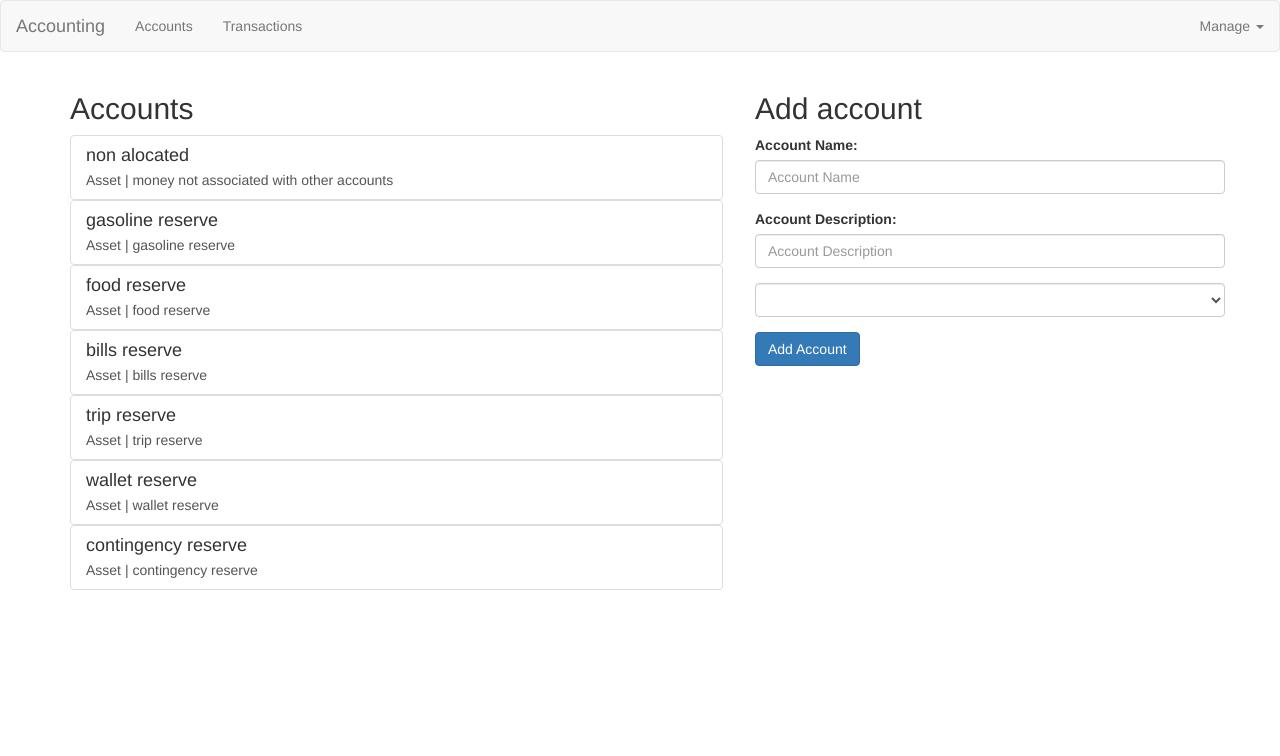
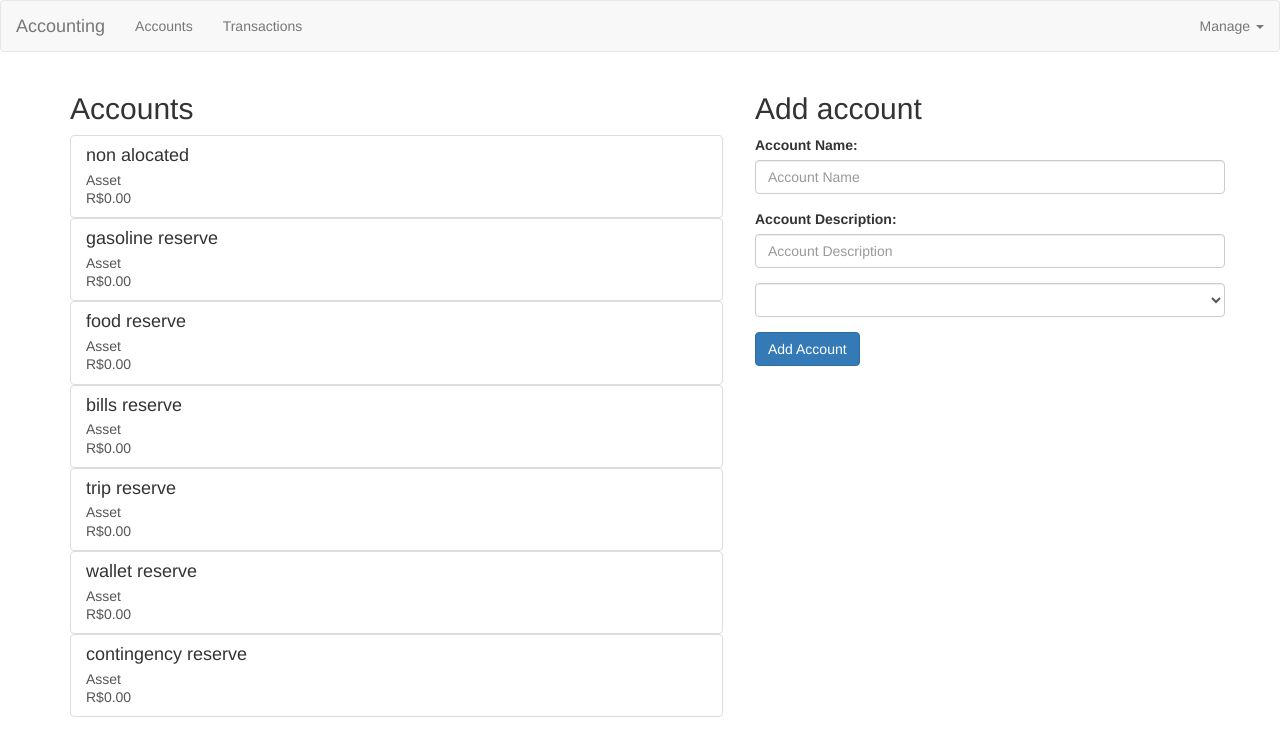
Before and after one commit to fferreira12/AccountingAngular, an Angular app in the folder accounting-angular/: page /account in a window 1280 px wide. Shown: the top 756 px of the page. Built offline with nearby package versions, Linux system fonts and the light colour scheme.

Commit message:
Changes account list to show values

```diff
--- a/accounting-angular/src/app/account/account-group/account-group.component.html
+++ b/accounting-angular/src/app/account/account-group/account-group.component.html
@@ -1,6 +1,6 @@
 <div class="row">
   <div class="col-md-7">
-  <app-account-list></app-account-list>
+    <app-account-list></app-account-list>
   </div>
   <div class="col-md-5">
     <app-add-account></app-add-account>
--- a/accounting-angular/src/app/account/account-row/account-row.component.html
+++ b/accounting-angular/src/app/account/account-row/account-row.component.html
@@ -5,7 +5,8 @@
     </h4>
     <p class="list-group-item-text">
       <span>{{ accountType }}</span>
-      | {{ account.description }}
+      <br>{{ account.value | currency:'BRL':true }}
+      <!-- <br>{{ account.description }} -->
     </p>
   </div>
 </a>
--- a/accounting-angular/src/app/account/account-row/account-row.component.ts
+++ b/accounting-angular/src/app/account/account-row/account-row.component.ts
@@ -1,4 +1,5 @@
 import { Component, OnInit, Input  } from '@angular/core';
+import { CurrencyPipe } from '@angular/common';
 
 import { Account } from '../account.model';
 import { AccountType } from '../account-type.model';
```
Also changed, not shown: accounting-angular/src/app/account/account-group/account-group.component.ts (line endings or trailing spaces).
